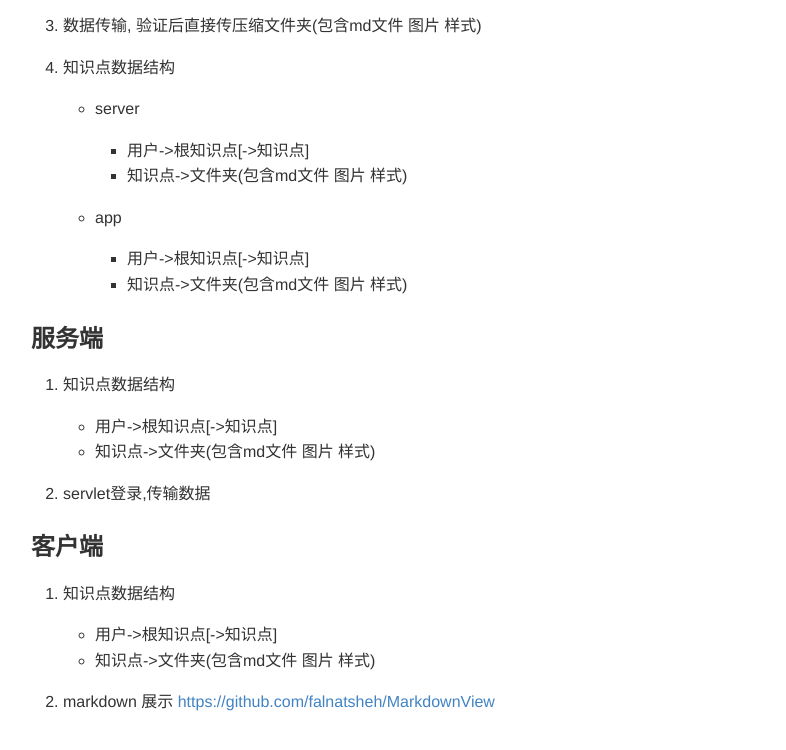
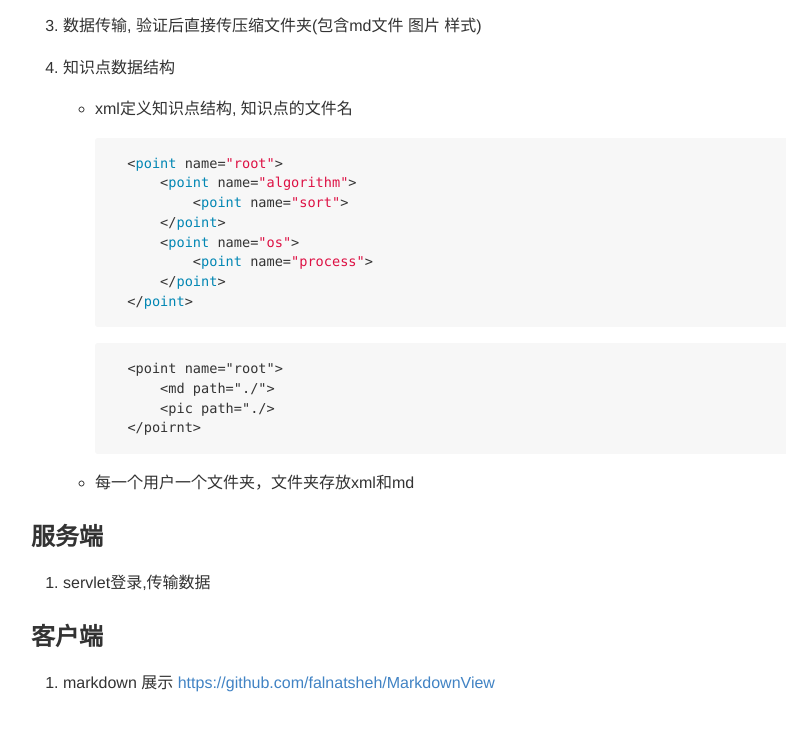
Before and after one commit to JackTroy/JackTroy.github.io, a plain HTML site: page plan.html in a window 1280 px wide. Shown: the part 656-1406 px from the top of the page, without its empty margins (244-1030 px from the left). After the commit the page ends 1382 px from the top, so only its background shows below. Drawn offline with Linux system fonts and the light colour scheme.

Commit message:
update plan

```diff
--- a/plan.html
+++ b/plan.html
@@ -11,7 +11,7 @@
   <body>
     <article class="markdown-body"><h2 id="自定义结构化知识"><a class="header-link" href="#自定义结构化知识"></a>自定义结构化知识</h2>
 <p>DAG，有向无环图结构，顶点为知识点，连接为继承关系
-每个知识点有具体笔记，预定markdown格式</p>
+每个知识点有或无具体笔记，预定markdown格式</p>
 <h2 id="客户端功能"><a class="header-link" href="#客户端功能"></a>客户端功能</h2>
 <ol class="list">
 <li>显示修改知识点结构</li>
@@ -40,42 +40,30 @@
 </li>
 <li><p>知识点数据结构</p>
 <ul class="list">
-<li><p>server</p>
-<ul class="list">
-<li>用户-&gt;根知识点[-&gt;知识点]</li>
-<li>知识点-&gt;文件夹(包含md文件 图片 样式)    </li>
-</ul>
-</li>
-<li><p>app</p>
-<ul class="list">
-<li>用户-&gt;根知识点[-&gt;知识点]</li>
-<li>知识点-&gt;文件夹(包含md文件 图片 样式)</li>
-</ul>
+<li><p>xml定义知识点结构, 知识点的文件名</p>
+<pre class="hljs"><code>  &lt;<span class="hljs-built_in">point</span> name=<span class="hljs-string">"root"</span>&gt;
+      &lt;<span class="hljs-built_in">point</span> name=<span class="hljs-string">"algorithm"</span>&gt;
+          &lt;<span class="hljs-built_in">point</span> name=<span class="hljs-string">"sort"</span>&gt;
+      &lt;/<span class="hljs-built_in">point</span>&gt;
+      &lt;<span class="hljs-built_in">point</span> name=<span class="hljs-string">"os"</span>&gt;
+          &lt;<span class="hljs-built_in">point</span> name=<span class="hljs-string">"process"</span>&gt;
+      &lt;/<span class="hljs-built_in">point</span>&gt;
+  &lt;/<span class="hljs-built_in">point</span>&gt;</code></pre><pre class="hljs"><code>  <span class="hljs-section">&lt;point name="root"&gt;</span>
+      <span class="hljs-section">&lt;md path="./"&gt;</span>
+      <span class="hljs-section">&lt;pic path="./&gt;</span>
+  <span class="hljs-section">&lt;/poirnt&gt;</span></code></pre></li>
+<li><p>每一个用户一个文件夹，文件夹存放xml和md</p>
 </li>
 </ul>
 </li>
 </ol>
 <h3 id="服务端"><a class="header-link" href="#服务端"></a>服务端</h3>
 <ol class="list">
-<li><p>知识点数据结构</p>
-<ul class="list">
-<li>用户-&gt;根知识点[-&gt;知识点]</li>
-<li>知识点-&gt;文件夹(包含md文件 图片 样式)</li>
-</ul>
-</li>
-<li><p>servlet登录,传输数据</p>
-</li>
+<li>servlet登录,传输数据</li>
 </ol>
 <h3 id="客户端"><a class="header-link" href="#客户端"></a>客户端</h3>
 <ol class="list">
-<li><p>知识点数据结构</p>
-<ul class="list">
-<li>用户-&gt;根知识点[-&gt;知识点]</li>
-<li>知识点-&gt;文件夹(包含md文件 图片 样式)</li>
-</ul>
-</li>
-<li><p>markdown 展示 <a href="https://github.com/falnatsheh/MarkdownView">https://github.com/falnatsheh/MarkdownView</a></p>
-</li>
+<li>markdown 展示 <a href="https://github.com/falnatsheh/MarkdownView">https://github.com/falnatsheh/MarkdownView</a></li>
 </ol>
     </article>
   </body>
```
